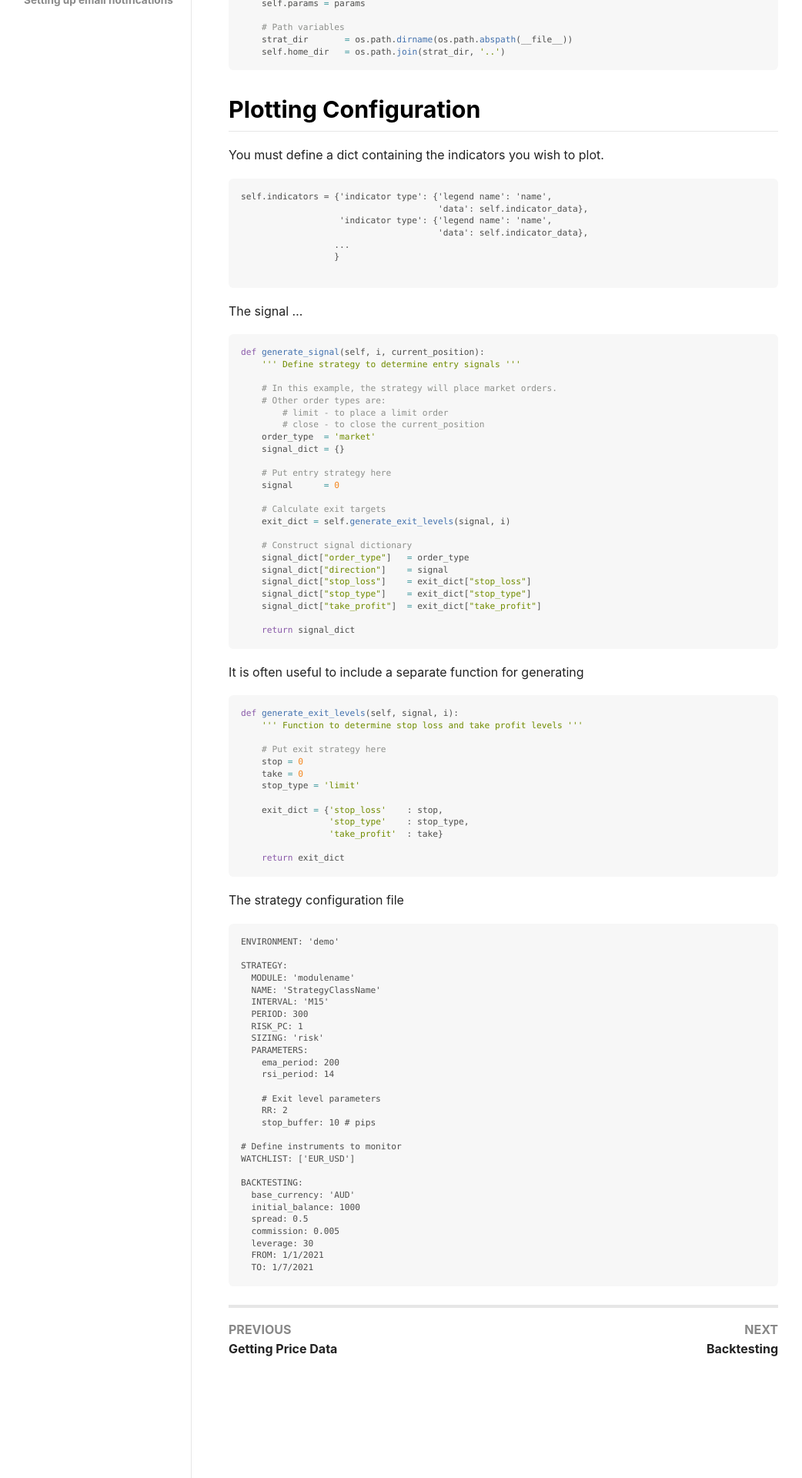
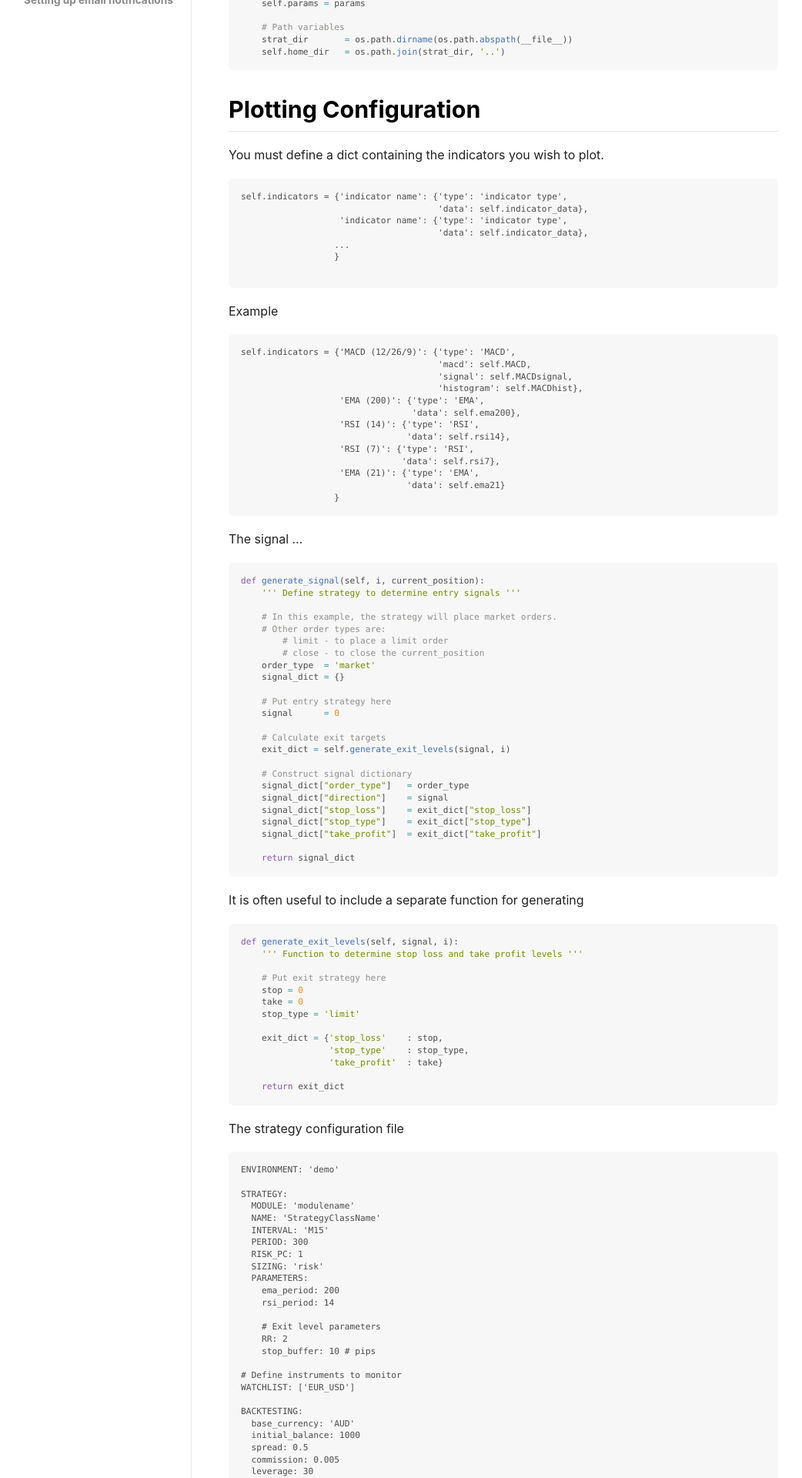
Before and after one commit to kieran-mackle/AutoTrader, a Jekyll site: the page built from _tutorials/1.3-building-strategy.md, in a window 1280 px wide. Shown: the part 432-2352 px from the top of the page at 77% size, without its empty margins (1-1043 px from the left). Built offline with Jekyll 4.4.1, drawn with Linux system fonts in a browser that asks for light colours; nearby versions of some CDN libraries; comment, search, counter and statistics services are not loaded.

Commit message:
Updated for plotting function

````diff
--- a/_tutorials/1.3-building-strategy.md
+++ b/_tutorials/1.3-building-strategy.md
@@ -29,13 +29,31 @@ def __init__(self, params, data, pair):
 You must define a dict containing the indicators you wish to plot.
 
 ```
-self.indicators = {'indicator type': {'legend name': 'name',
+self.indicators = {'indicator name': {'type': 'indicator type',
                                       'data': self.indicator_data},
-                   'indicator type': {'legend name': 'name',
+                   'indicator name': {'type': 'indicator type',
                                       'data': self.indicator_data},
 		  ...
                   }
 
+```
+
+Example
+
+```
+self.indicators = {'MACD (12/26/9)': {'type': 'MACD',
+                                      'macd': self.MACD,
+                                      'signal': self.MACDsignal,
+                                      'histogram': self.MACDhist},
+                   'EMA (200)': {'type': 'EMA',
+                                 'data': self.ema200},
+                   'RSI (14)': {'type': 'RSI',
+                                'data': self.rsi14},
+                   'RSI (7)': {'type': 'RSI',
+                               'data': self.rsi7},
+                   'EMA (21)': {'type': 'EMA',
+                                'data': self.ema21}
+                  }
 ```
 
 
````
